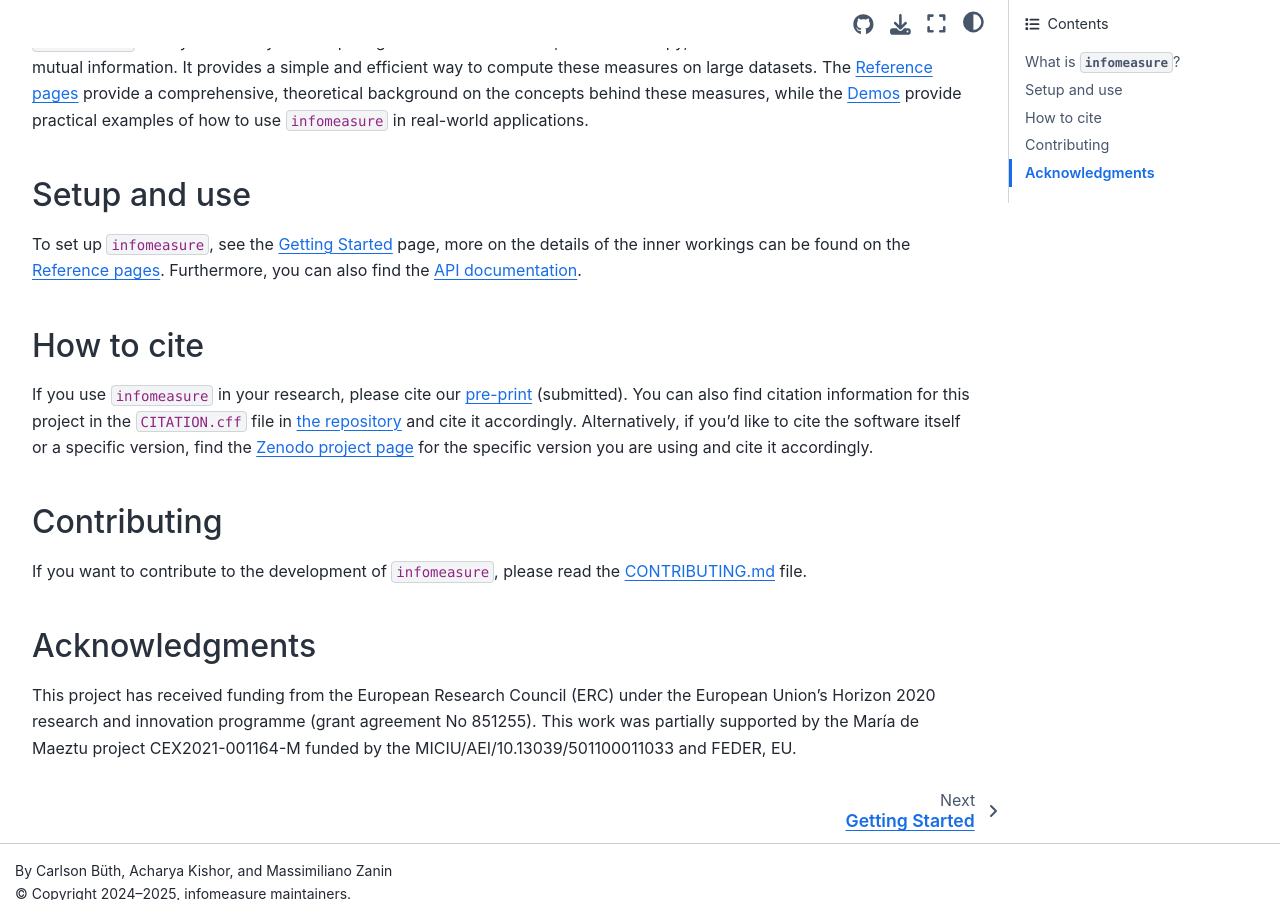
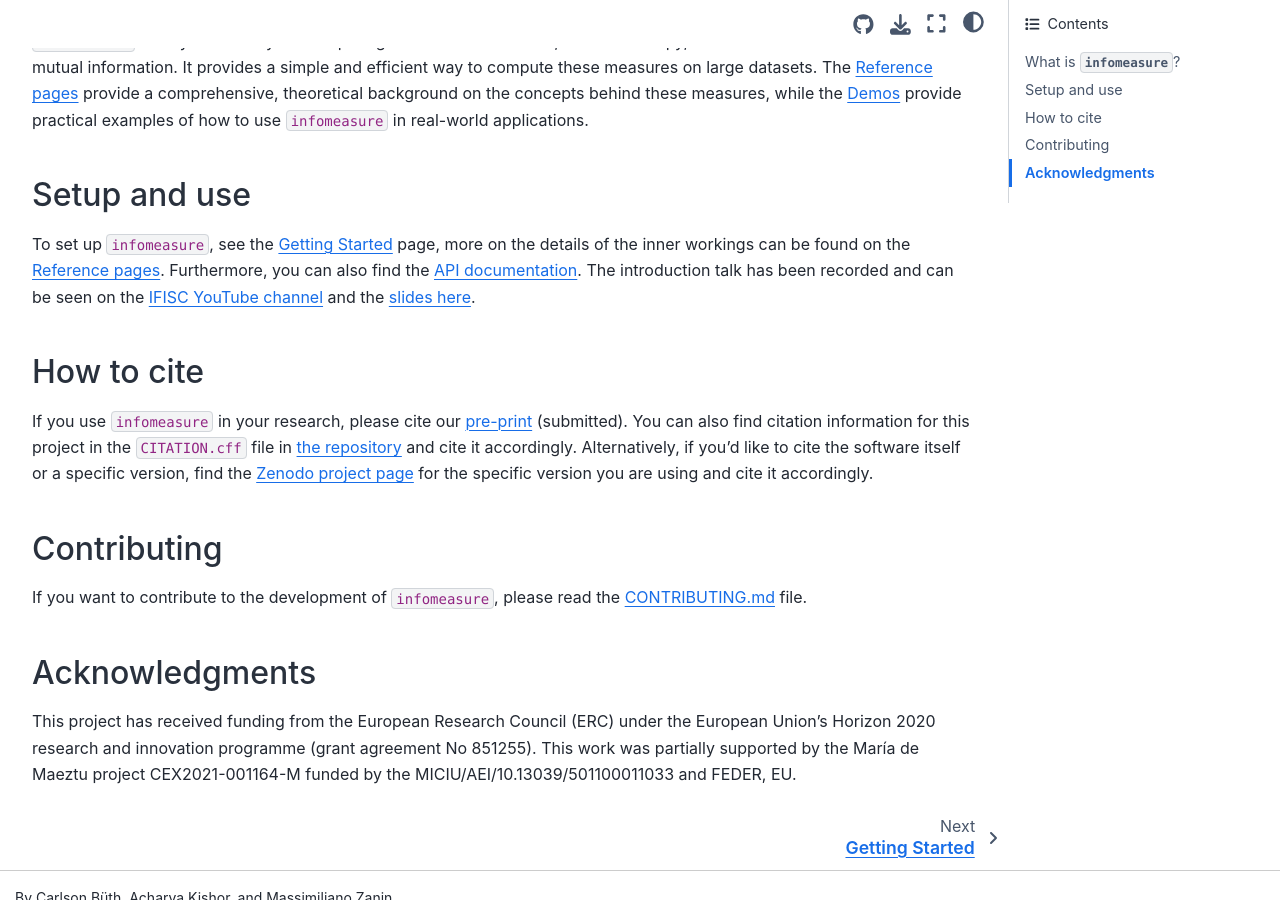
Before and after one commit to cbueth/infomeasure, a Sphinx documentation site: the page built from docs/index.md, in a window 1280 px wide and 900 px high, scrolled down 608 px. Built offline with Sphinx 7.4.7 and the Sphinx Book theme 1.1.4, drawn with Linux system fonts in a browser that asks for light colours; pages that are not in the unit, such as notebooks, are missing from menus.

Commit message:
Add note to presentation and slides.
Signed-off-by: Carlson Büth <commit@cbueth.de>

```diff
--- a/docs/index.md
+++ b/docs/index.md
@@ -101,6 +101,9 @@ The {ref}`Reference pages <reference_guide>` provide a comprehensive, theoretica
 To set up `infomeasure`, see the {ref}`Getting Started` page, more on
 the details of the inner workings can be found on the {ref}`Reference pages <reference_guide>`.
 Furthermore, you can also find the {ref}`API documentation <API Reference>`.
+The introduction talk has been recorded and can be seen on
+the [IFISC YouTube channel](https://www.youtube.com/watch?v=ckScv1E-vHE) and the
+[slides here](https://carlson.pages.ifisc.uib-csic.es/infomeasure-introduction-presentation/lab/index.html?path=infomeasure-presentation.ipynb).
 
 ## How to cite
 
```
